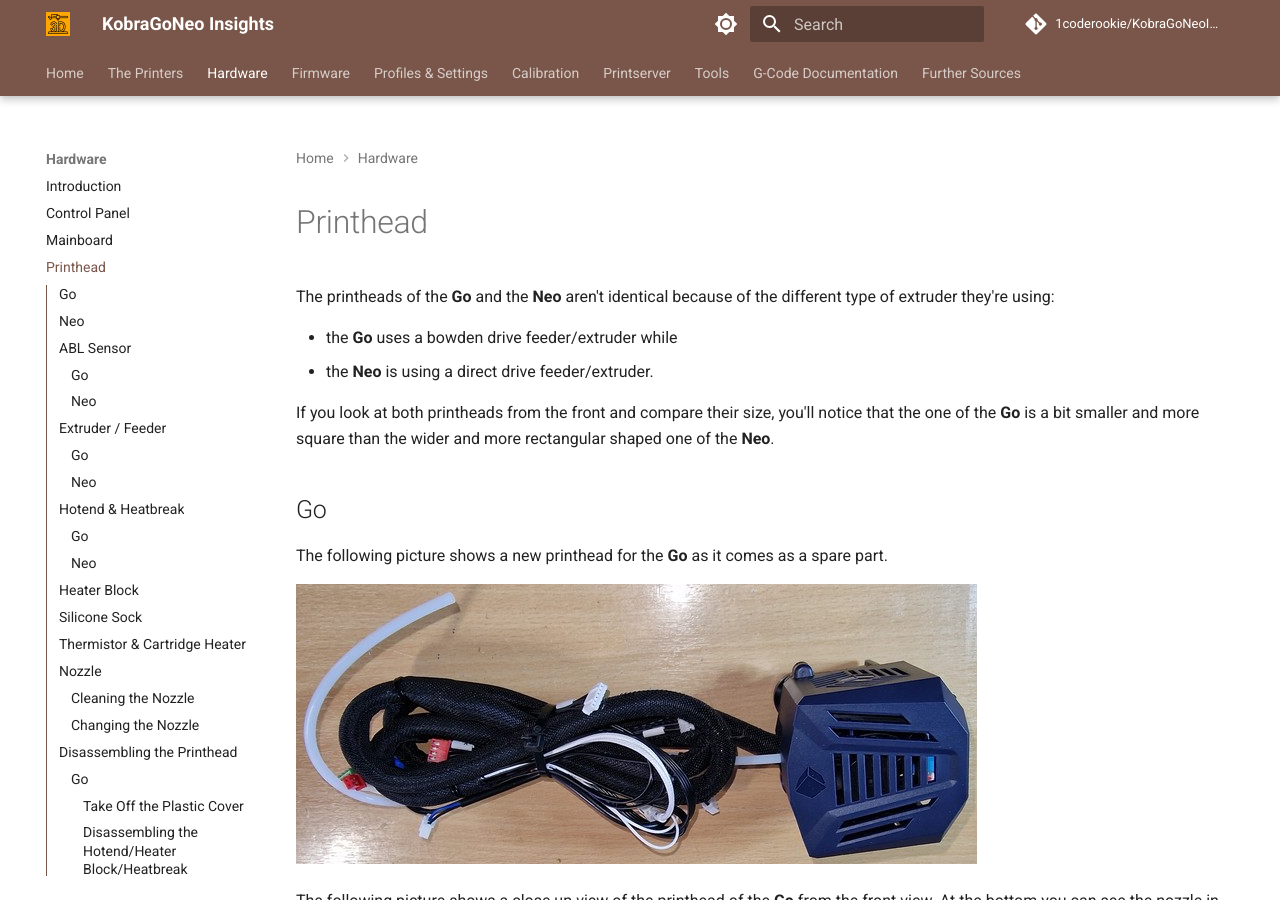
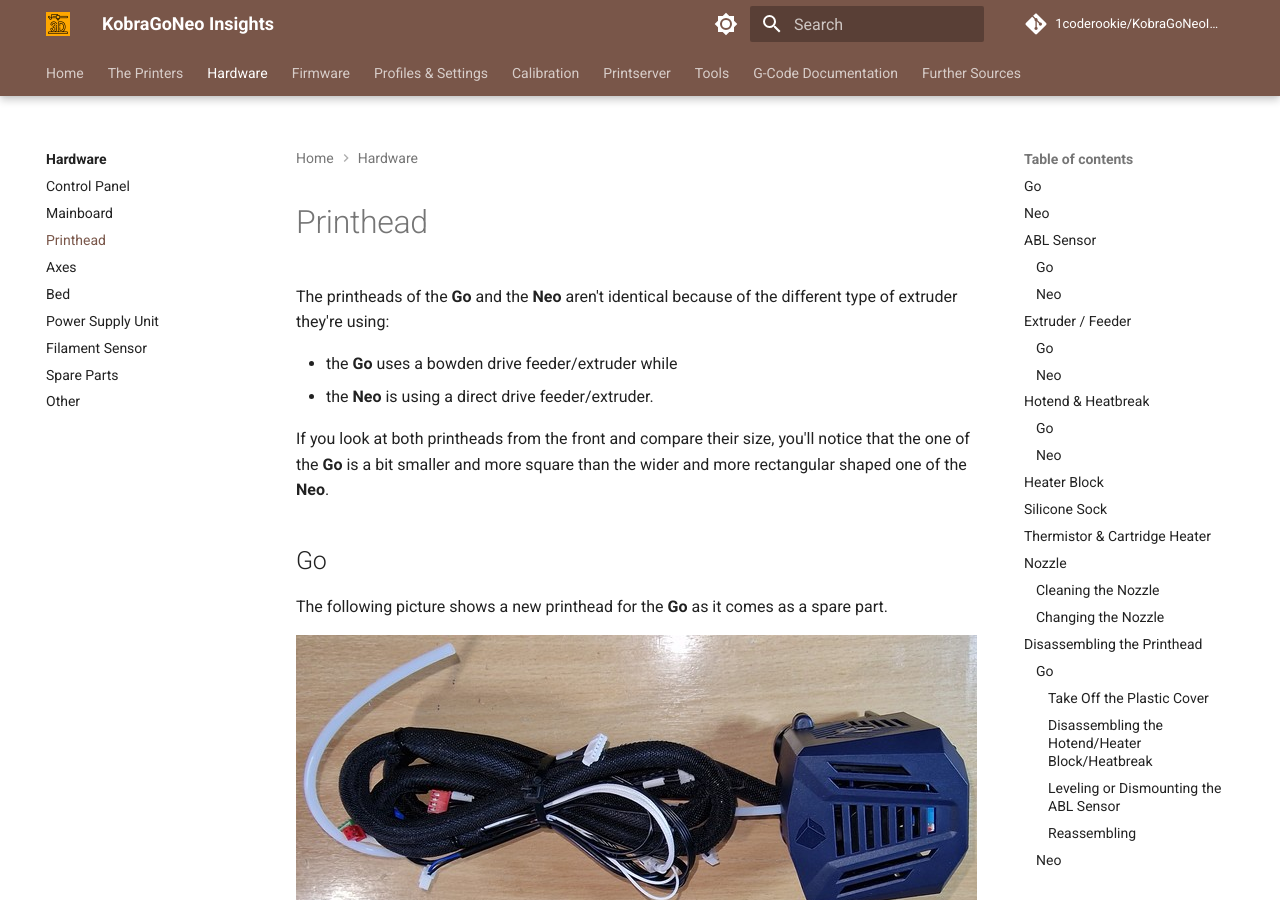
Before and after one commit to 1coderookie/KobraGoNeoInsights, an MkDocs documentation site: the page built from docs/hardware/printhead.md, in a window 1280 px wide and 900 px high. Built offline with MkDocs 1.6.1 and Material for MkDocs 9.7.7, drawn with Linux system fonts in a browser that asks for light colours; comment, search, counter and statistics services are not loaded.

Commit message:
Update mkdocs.yml

```diff
--- a/mkdocs.yml
+++ b/mkdocs.yml
@@ -38,7 +38,7 @@
     # - header.autohide
     - navigation.expand
     - navigation.footer
-    # - navigation.indexes
+    - navigation.indexes
     # - navigation.instant
     - navigation.path
     # - navigation.prune
@@ -51,7 +51,7 @@
     - search.share
     - search.suggest
     - toc.follow
-    - toc.integrate
+    # - toc.integrate
   palette:
     - scheme: default
       primary: brown
@@ -127,7 +127,7 @@
   - Home: 'index.md'
   - The Printers: 'printers.md'
   - Hardware:
-    - Introduction: 'hardware/hw_index.md'
+    - 'hardware/index.md'
     - Control Panel: 'hardware/control_panel.md'
     - Mainboard: 'hardware/mainboard.md'
     - Printhead: 'hardware/printhead.md'
```
